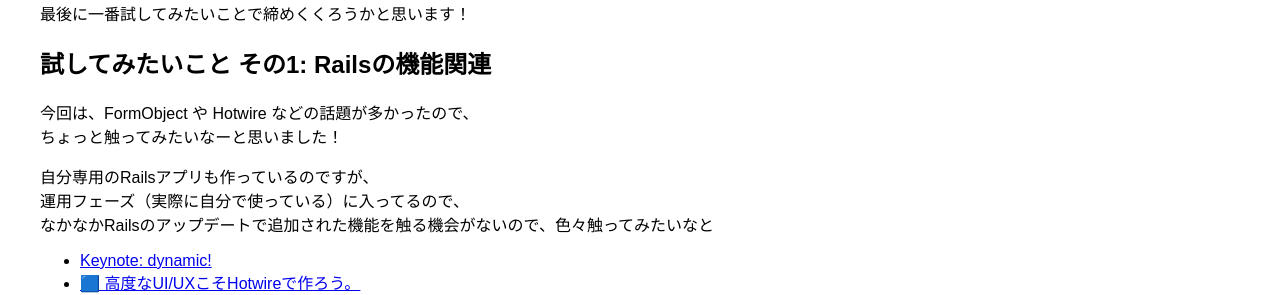
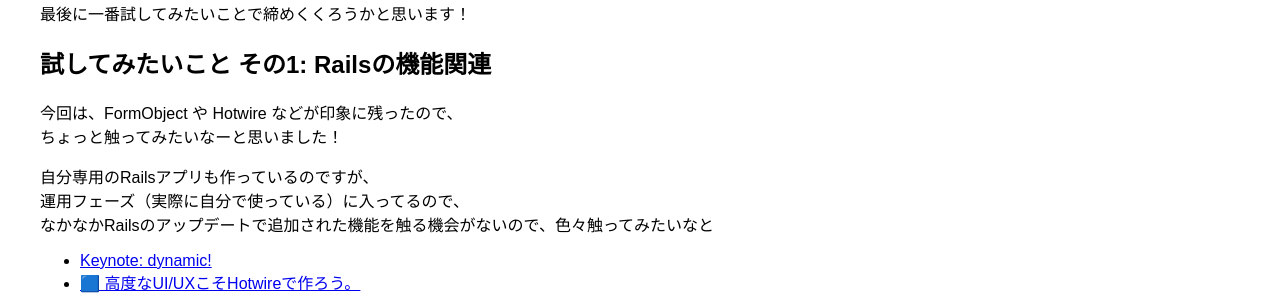
Before and after one commit to kcscarrot-konno/h2carrot.github.io, a Jekyll site: the page built from _posts/2025-12-08-kaigi_on_rails2025-session-reports-at-01.md, in a window 1280 px wide and 900 px high, scrolled down 936 px. Shown: the part 155-450 px from the top of the window. Built offline with Jekyll 4.4.1, drawn with Linux system fonts in a browser that asks for light colours; nearby versions of some CDN libraries; emoji names are drawn with the system emoji font; comment, search, counter and statistics services are not loaded.

Commit message:
レビューの指摘の書き方について修正

```diff
--- a/_posts/2025-12-08-kaigi_on_rails2025-session-reports-at-01.md
+++ b/_posts/2025-12-08-kaigi_on_rails2025-session-reports-at-01.md
@@ -34,7 +34,7 @@ H2開発グループの y-suzuki です！
 最後に一番試してみたいことで締めくくろうかと思います！
 
 ## 試してみたいこと その1: Railsの機能関連
-今回は、FormObject や Hotwire などの話題が多かったので、<br>
+今回は、FormObject や Hotwire などが印象に残ったので、<br>
 ちょっと触ってみたいなーと思いました！
 
 自分専用のRailsアプリも作っているのですが、<br>
```
